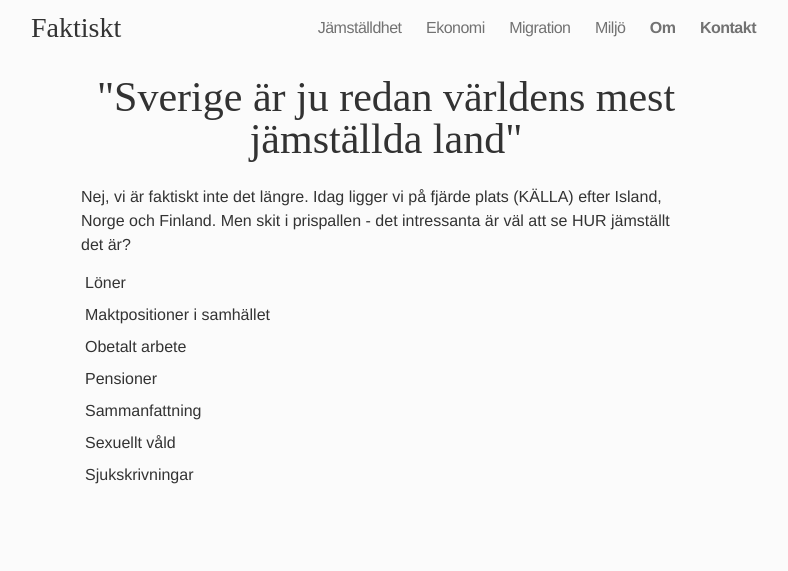
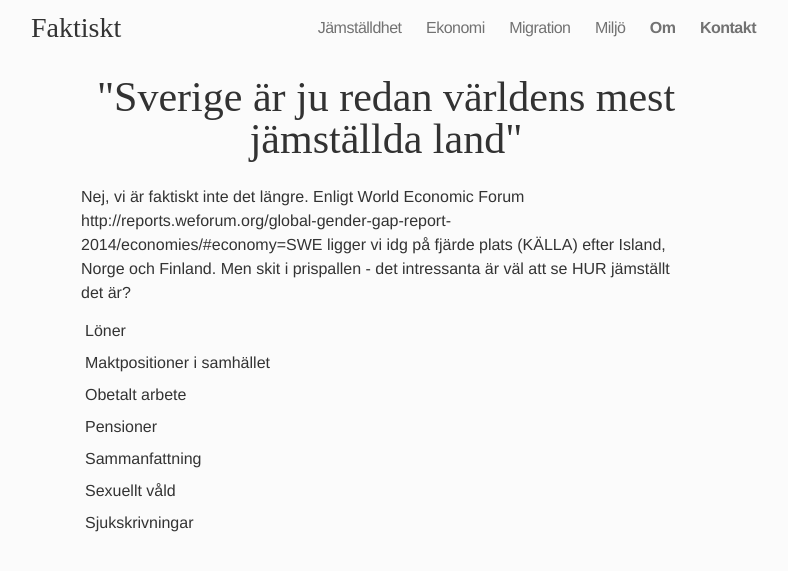
Before and after one commit to frigolitvarulv/faktiskt.github.io, a Jekyll site: the page built from jamstalldhet/sverige-r-ju-redan-v-rldens-mest-j-mst-llda-land.md, in a window 1280 px wide. Shown: the top 571 px of the page, without its empty margins (254-1042 px from the left). Built offline with Jekyll 4.4.1, drawn with Linux system fonts in a browser that asks for light colours; nearby versions of some CDN libraries; Markdown is read by kramdown in place of the engine named in the settings.

Commit message:
Updated sverige-r-ju-redan-v-rldens-mest-j-mst-llda-land.md

```diff
--- a/jamstalldhet/sverige-r-ju-redan-v-rldens-mest-j-mst-llda-land.md
+++ b/jamstalldhet/sverige-r-ju-redan-v-rldens-mest-j-mst-llda-land.md
@@ -6,4 +6,6 @@ title: "\"Sverige är ju redan världens mest jämställda land\""
 
 
 
-Nej, vi är faktiskt inte det längre. Idag ligger vi på fjärde plats (KÄLLA) efter Island, Norge och Finland. Men skit i prispallen - det intressanta är väl att se HUR jämställt det är?
+
+Nej, vi är faktiskt inte det längre. Enligt World Economic Forum  http://reports.weforum.org/global-gender-gap-report-2014/economies/#economy=SWE
+ligger vi idg på fjärde plats (KÄLLA) efter Island, Norge och Finland. Men skit i prispallen - det intressanta är väl att se HUR jämställt det är?
```
